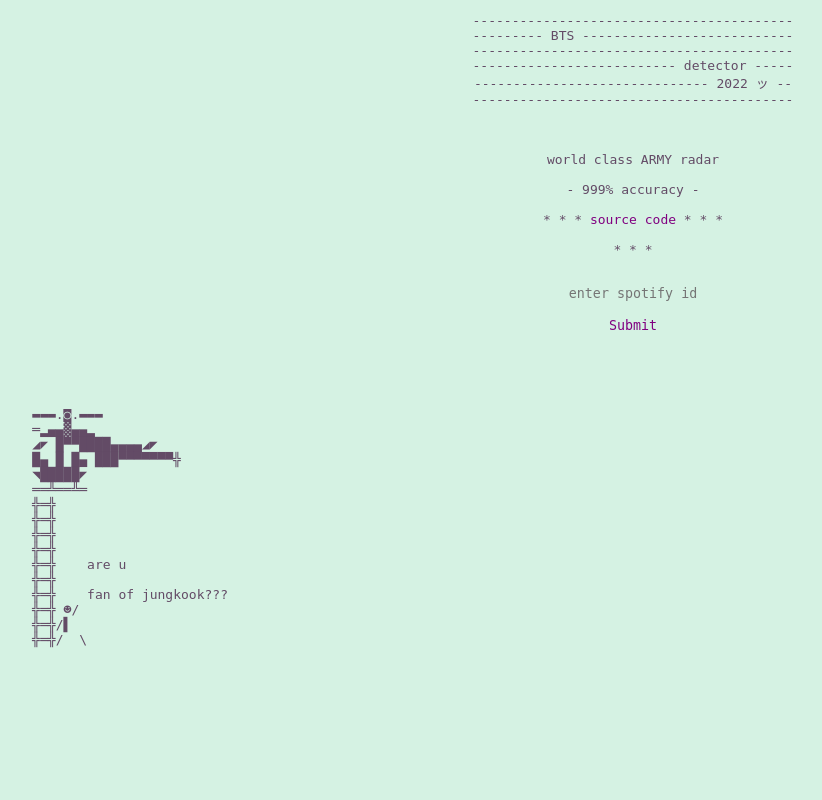
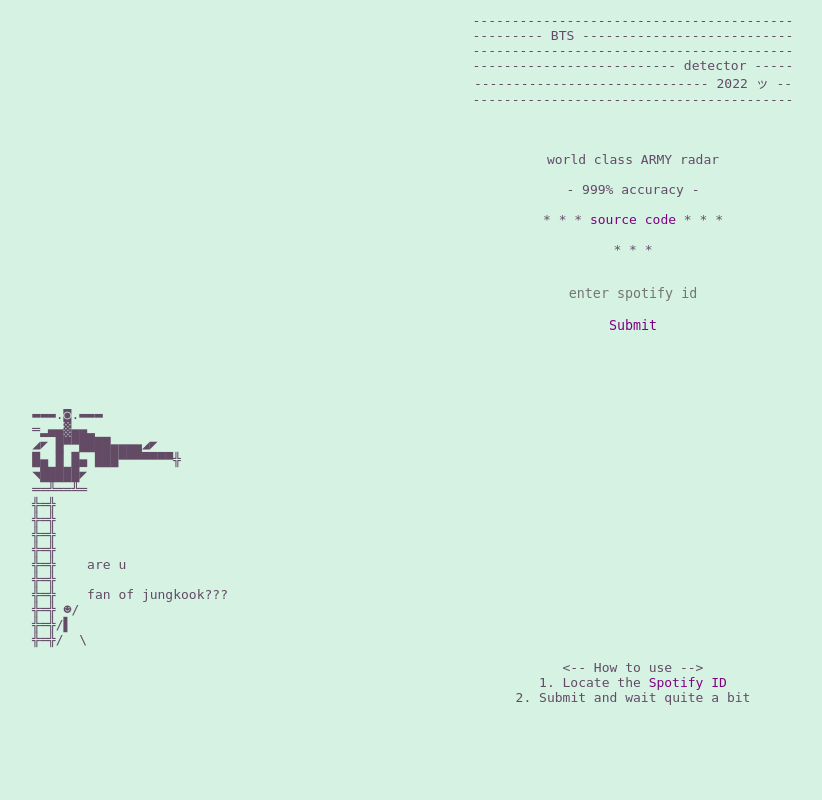
Before and after one commit to kurtislaw/bts-radar, a Flask app: page / in a window 1280 px wide. Shown: the whole page, without its empty margins (7-829 px from the left). Run offline with Flask 2, Linux system fonts and the light colour scheme.

Commit message:
added how to

```diff
--- a/templates/index.html
+++ b/templates/index.html
@@ -56,6 +56,8 @@
     ╬═╬/▌
     ╬═╬/  \
 </pre>
-
+<-- How to use --> <br>
+1. Locate the <a href="https://www.businessinsider.com/how-to-find-spotify-username#:~:text=Open%20the%20Spotify%20app%20on,in%20a%20circle%20icon%20instead.)">Spotify ID</a> <br>
+2. Submit and wait quite a bit
 </body>
 </html>
```
